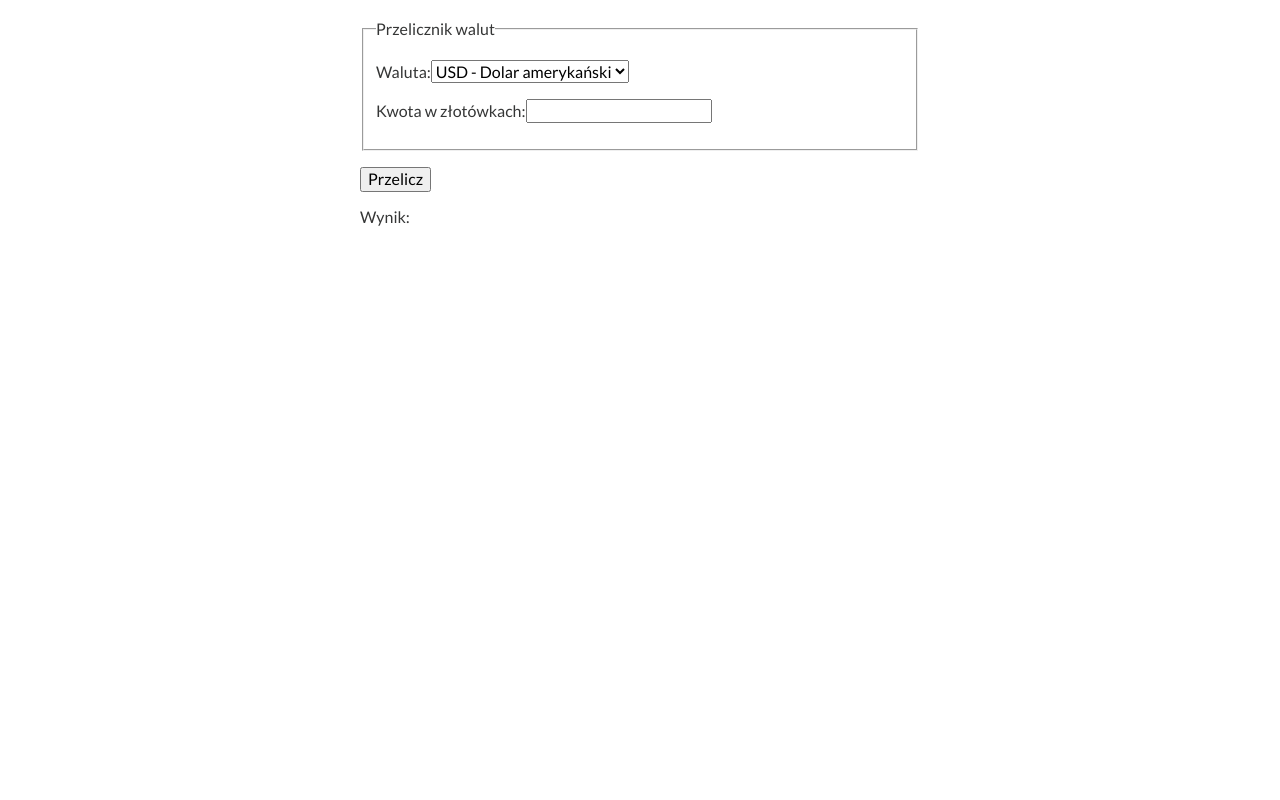
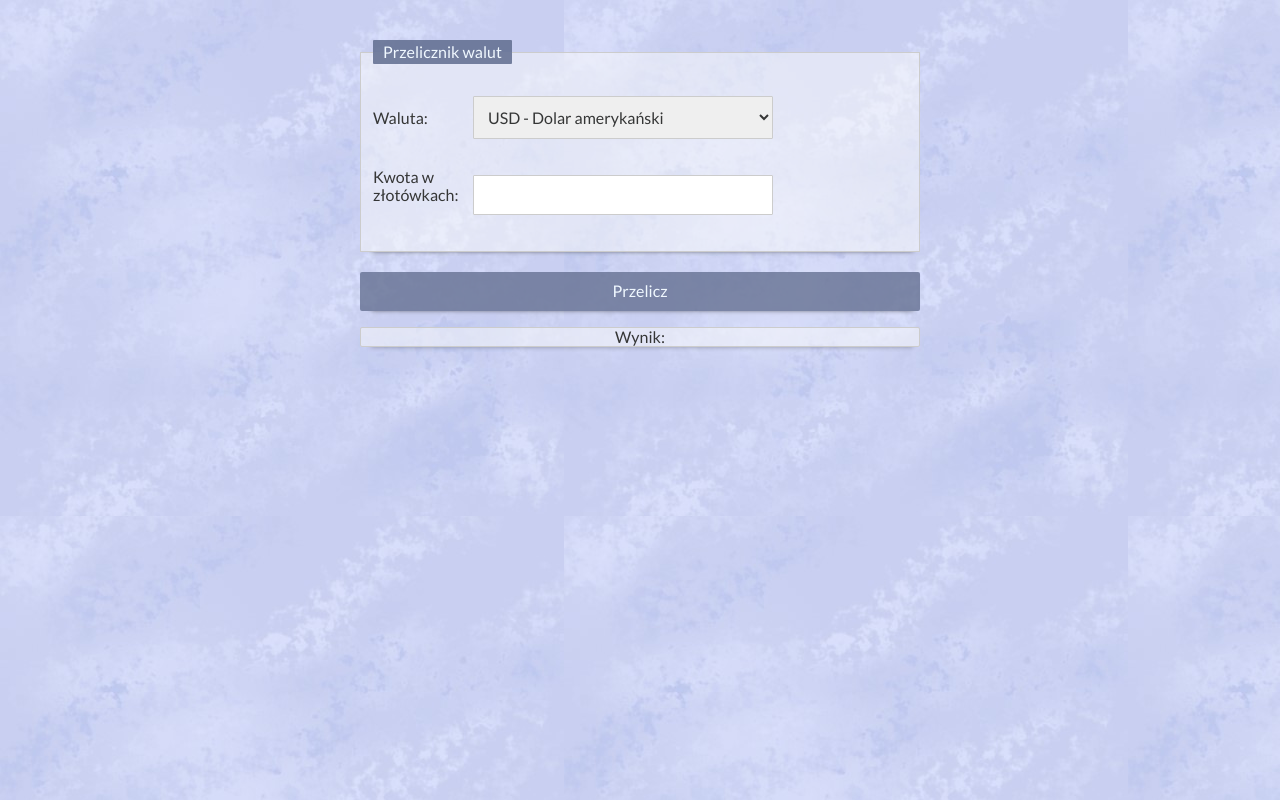
Before and after one commit to WiktoriaNizielska/currency-converter-react, a React (Create React App) app: page / in a window 1280 px wide. Built offline with nearby package versions, Linux system fonts and the light colour scheme.

Commit message:
currency converter without interactions yet

```diff
--- a/src/App.js
+++ b/src/App.js
@@ -1,33 +1,14 @@
-
+import Form from "./Form";
+import Button from "./button";
+import Result from "./Result";
 
 function App() {
   return (
-    <div>
-<form className=" form">
-        <fieldset className="form__fieldset">
-            <legend className="form__legend">Przelicznik walut</legend>
-            <p>
-                <label>
-                    <span className="form__labelText">Waluta:</span>
-                    <select name="currency" className=" form__field">
-                        <option value="USD">USD - Dolar amerykański</option>
-                        <option value="EUR">EUR - Euro</option>
-                        <option value="SEK">SEK - Korona szwedzka</option>
-                        <option value="CHF">CHF - Frank szwajcarski</option>
-                    </select>
-                </label>
-            </p>
-            <p>
-                <label>
-                    <span className="form__labelText">Kwota w złotówkach:</span>
-                    <input className=" form__field" type="number" name="amount" min="0.01" step="0.01"/>
-                </label>
-            </p>
-        </fieldset>
-        <p> <button className="form__button">Przelicz</button> </p>
-    </form>
-    <p className="form__result">Wynik: </p>
-    </div>
+    <main>
+      <Form />
+      <Button />
+      <Result />
+    </main>
   );
 }
 
--- /dev/null
+++ b/src/Form/index.js
@@ -0,0 +1,28 @@
+import "./style.css";
+
+const Form = () => (
+    <form className=" form">
+        <fieldset className="form__fieldset">
+            <legend className="form__legend">Przelicznik walut</legend>
+            <p>
+                <label>
+                    <span className="form__labelText">Waluta:</span>
+                    <select name="currency" className=" form__field">
+                        <option value="USD">USD - Dolar amerykański</option>
+                        <option value="EUR">EUR - Euro</option>
+                        <option value="SEK">SEK - Korona szwedzka</option>
+                        <option value="CHF">CHF - Frank szwajcarski</option>
+                    </select>
+                </label>
+            </p>
+            <p>
+                <label>
+                    <span className="form__labelText">Kwota w złotówkach:</span>
+                    <input className=" form__field" type="number" name="amount" min="0.01" step="0.01" />
+                </label>
+            </p>
+        </fieldset>
+    </form>
+);
+
+export default Form;
--- /dev/null
+++ b/src/Form/style.css
@@ -0,0 +1,29 @@
+.form__labelText {
+    display: inline-block;
+    width: 100px;
+}
+
+.form__field {
+    max-width: 300px;
+    padding: 10px;
+    margin: 10px auto;
+    width: 100%;
+    border: 1px solid rgb(204, 204, 204);
+    border-radius: 1px;
+    color: rgb(53, 54, 54);
+}
+
+.form__legend {
+    background-color: rgba(97, 109, 143, 0.854);
+    padding: 3px 10px;
+    border-radius: 1px;
+    color: aliceblue;
+}
+
+.form__fieldset {
+    border: 1px solid rgb(204, 204, 204);
+    background-color: rgba(252, 252, 252, 0.514);
+    margin: 20px auto;
+    box-shadow: 2px 8px 5px -9px rgba(78, 78, 83, 1);
+    border-radius: px;
+}
--- /dev/null
+++ b/src/Result/index.js
@@ -0,0 +1,7 @@
+import "./style.css";
+
+const Result = () => (
+    <p className="result">Wynik: </p>
+);
+
+export default Result;
--- /dev/null
+++ b/src/Result/style.css
@@ -0,0 +1,7 @@
+.result {
+    text-align: center;
+    border: 1px solid rgb(204, 204, 204);
+    background-color: rgba(252, 252, 252, 0.514);
+    box-shadow: 2px 8px 5px -9px rgba(78, 78, 83, 1);
+    border-radius: 2px;
+}
--- /dev/null
+++ b/src/button/index.js
@@ -0,0 +1,7 @@
+import "./style.css";
+
+const Button = () => (
+    <button className="button">Przelicz</button>
+);
+
+export default Button;
--- /dev/null
+++ b/src/button/style.css
@@ -0,0 +1,15 @@
+.button {
+    background-color: rgba(97, 109, 143, 0.772);
+    border: none;
+    color: aliceblue;
+    width: 100%;
+    padding: 10px;
+    border-radius: 2px;
+    margin: auto;
+    box-shadow: 2px 8px 5px -9px rgba(78, 78, 83, 1);
+    transition: 0.5s;
+}
+
+.button:hover {
+    background-color: rgb(139, 148, 176);
+}
--- a/src/index.css
+++ b/src/index.css
@@ -12,4 +12,5 @@ body {
   padding: 20px;
   font-family: 'Lato', sans-serif;
   color: rgb(53, 54, 54);
+  background-image: url("../images/background.jpg");
 }
```
Also changed, not shown: images/background.jpg (added).
